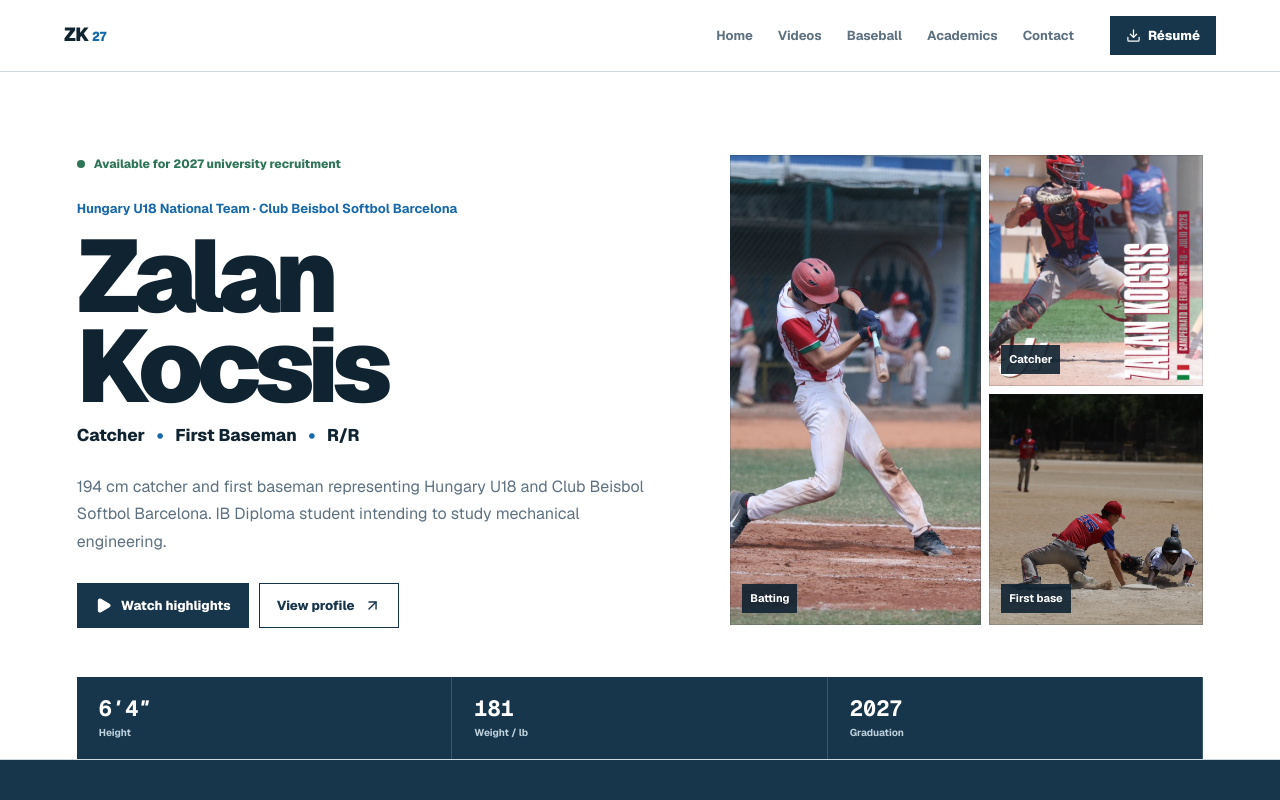
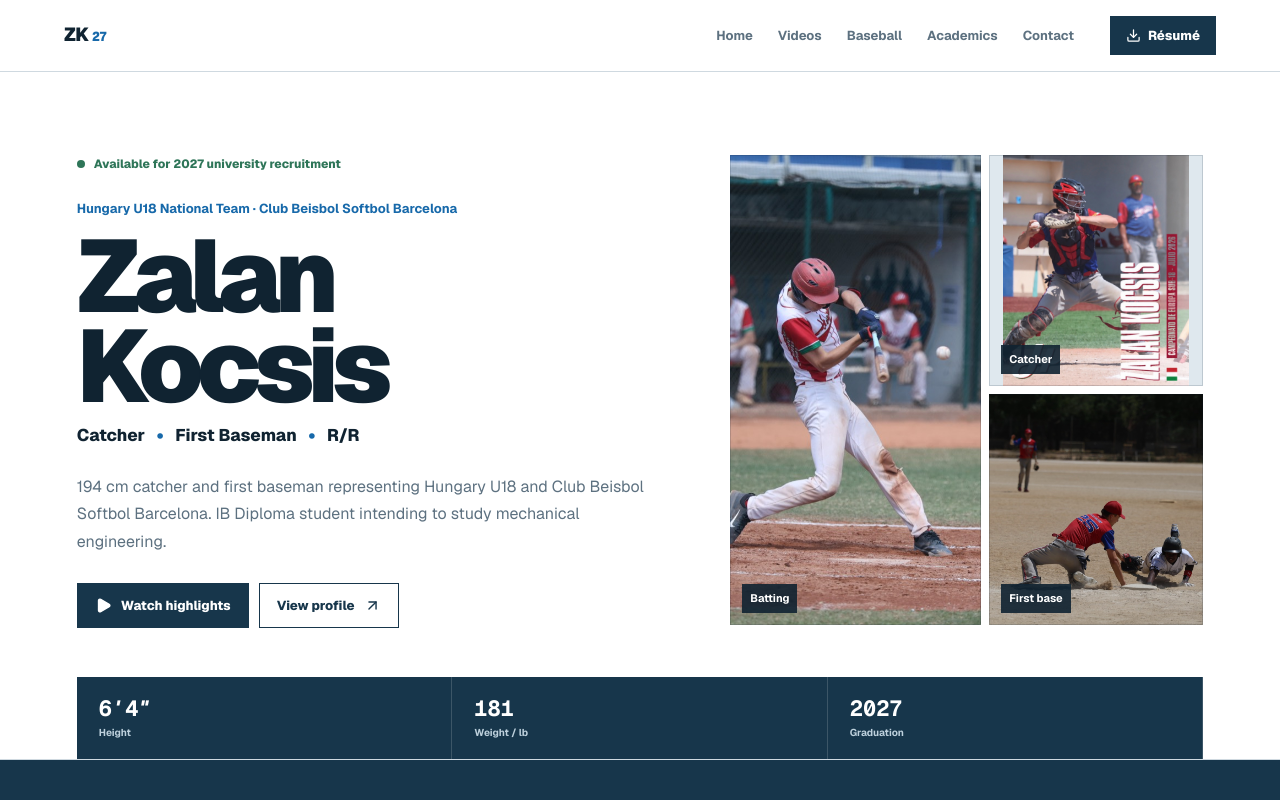
Before and after one commit to zalankocsis25-code/zalan2027, a Next.js app: page / in a window 1280 px wide. Shown: the top 800 px of the page. Built offline with nearby package versions, Linux system fonts and the light colour scheme.

Commit message:
Show complete catcher photo

```diff
--- a/src/app/globals.css
+++ b/src/app/globals.css
@@ -62,7 +62,8 @@ a { color: inherit; text-decoration: none; }
 .action-shot > span { position: absolute; z-index: 2; left: 12px; bottom: 12px; padding: 6px 8px; background: rgba(16,35,49,.9); color: white; font-size: 11px; font-weight: 700; }
 .action-shot img { width: 100%; height: 100%; object-fit: cover; }
 .batting-shot img { object-position: 52% center; }
-.catching-shot img { object-position: 42% 100%; }
+.catching-shot { background: #dfe8ee; }
+.catching-shot img { object-fit: contain; object-position: center; }
 .first-base-shot img { object-position: 48% 58%; }
 .jersey { position: absolute; z-index: 3; right: -20px; bottom: -38px; color: rgba(23,105,170,.16); font: 850 118px/1 var(--font-geist-mono); }
 .hero-stats { position: absolute; z-index: 3; left: 6vw; right: 6vw; bottom: 0; height: 82px; display: grid; grid-template-columns: repeat(3,1fr); background: var(--navy); color: white; }
```
